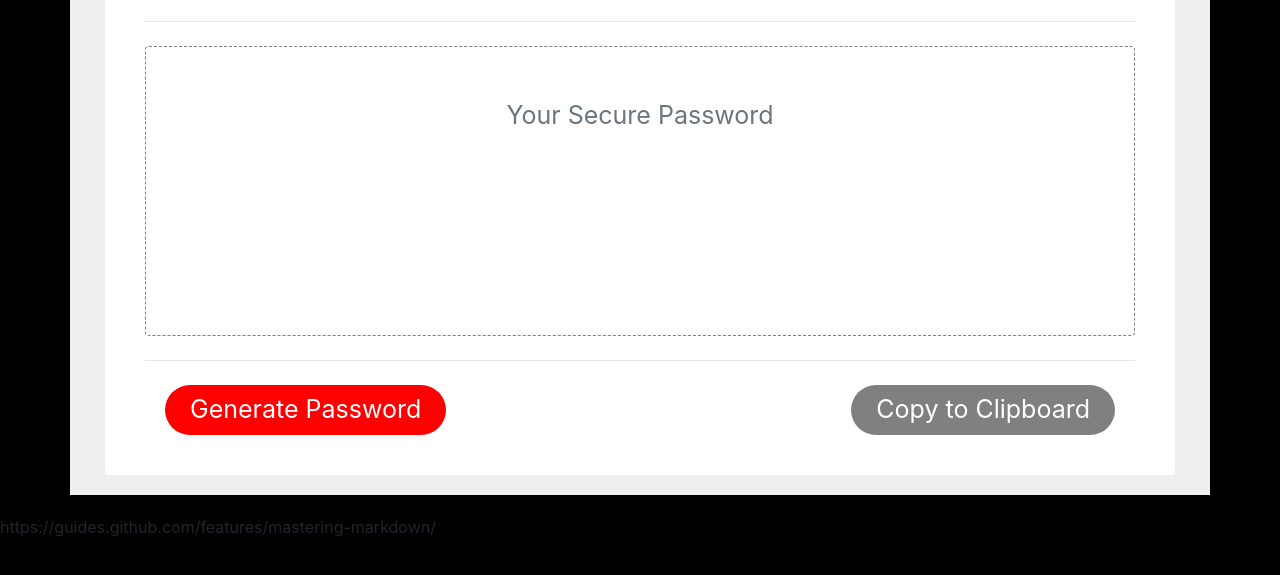
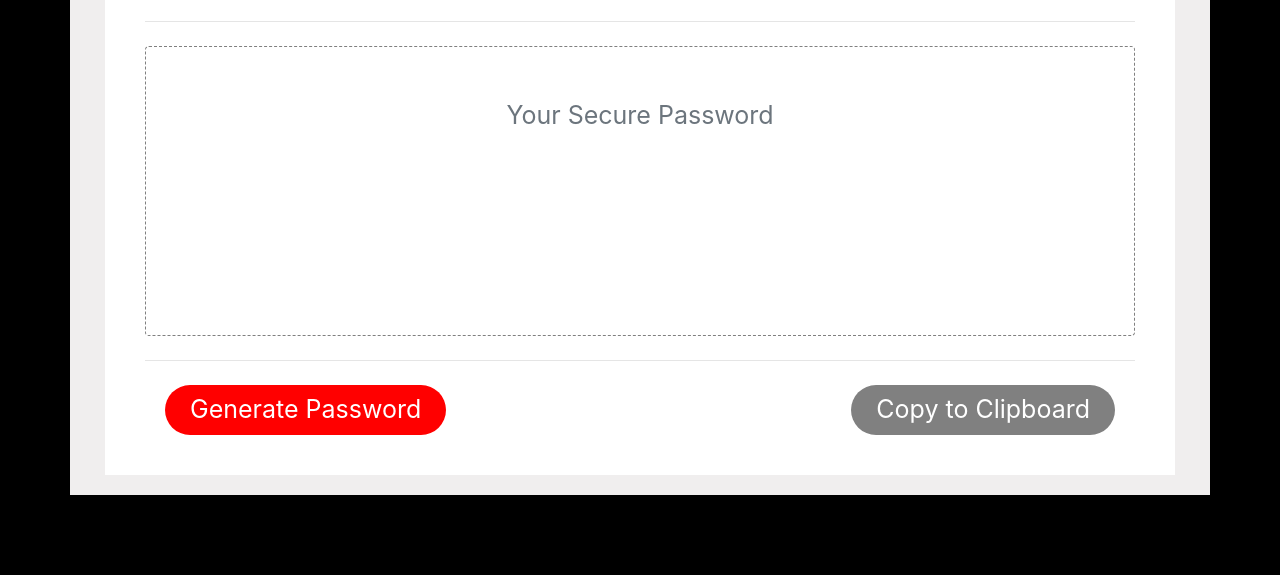
Before and after one commit to Ulysses212121/Homework-3, a plain HTML site: page index.html in a window 1280 px wide. Shown: the part 189-764 px from the top of the page. Drawn offline with nearby package versions, Linux system fonts and the light colour scheme.

```diff
--- a/index.html
+++ b/index.html
@@ -31,6 +31,4 @@
     </div>
 </body>
 
-https://guides.github.com/features/mastering-markdown/
-
 </html>
```
Also changed, not shown: 1 other file.
